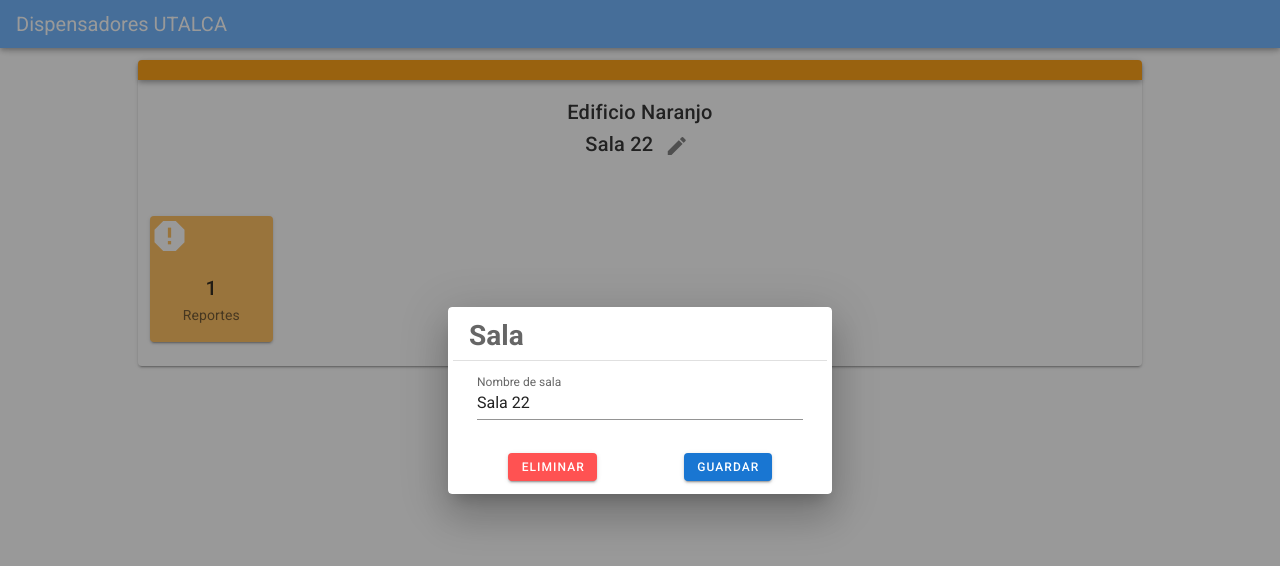
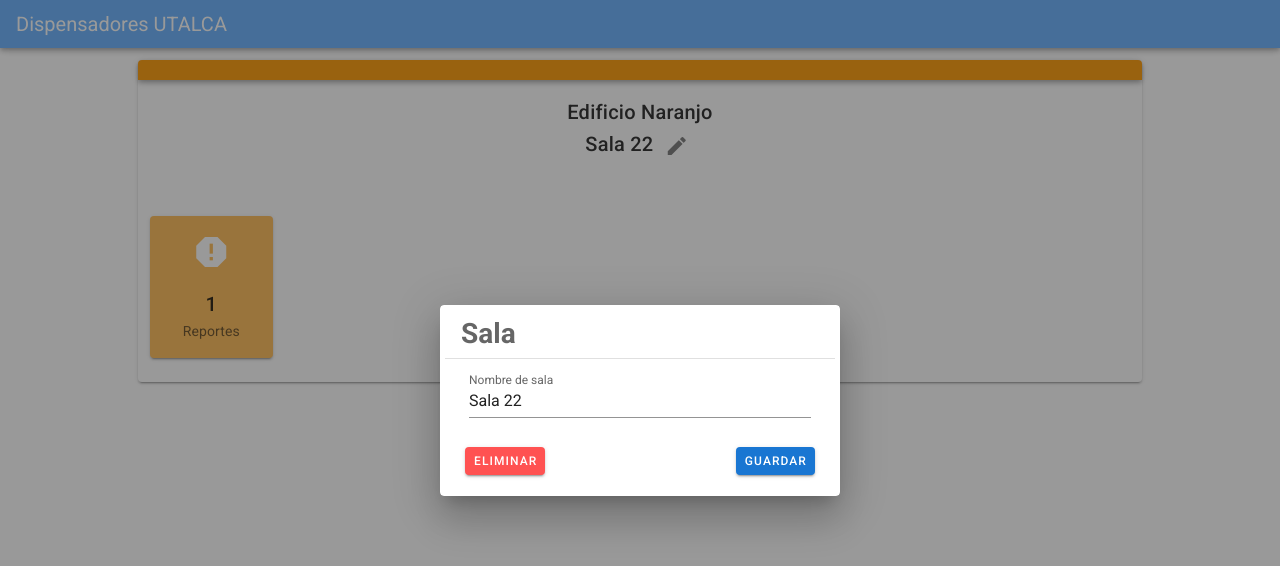
Before and after one commit to Kirikuna/gestion-g3-dispensador, a Nuxt app in the folder frontend/: page /classrooms in a window 1280 px wide. Both pictures are taken after a click on the button 676 px from the left and 146 px from the top of the page. Shown: the top 566 px of the page. Built offline with nearby package versions, Linux system fonts and the light colour scheme.

Commit message:
fix(Frontend): ClassRoomView and EditClassRoomCard

```diff
--- a/frontend/components/ClassRoomView.vue
+++ b/frontend/components/ClassRoomView.vue
@@ -3,7 +3,7 @@
     class='mx-auto'
     max-width='80%'
   >
-    <v-toolbar color=orange height='20px'/>
+    <v-toolbar :color=colorBuilding height='20px'/>
 
     <v-row>
       <v-col cols='12'>
@@ -19,18 +19,18 @@
       </v-col>
     </v-row>
 
-    <v-row>
+    <v-row >
       <v-col md='2' class='align-center pa-6'>
         <v-card min-height='80px' color='#ffba52' class='align-center'>
-          <v-icon color='white' size='40px' class='align-center'> mdi-alert-octagon </v-icon>
-          <v-card-title class='justify-center'> 1 </v-card-title>
+          <v-card-title class='justify-center'> <v-icon color='white' size='40px'> mdi-alert-octagon </v-icon> </v-card-title>
+          <v-card-title class='justify-center pt-0'> 1 </v-card-title>
           <v-card-subtitle class='text-center'> Reportes </v-card-subtitle>
         </v-card>
       </v-col>
     </v-row>
 
-    <v-dialog v-model='dialog' max-width='30%'>
-      <edit-class-room-card :class-room-name='classRoomName' @dialogAction='dialogAction'></edit-class-room-card>
+    <v-dialog v-model='dialog' min-width='400px' max-width='400px'>
+      <edit-class-room-card :class-room-name='classRoomName' @dialogAction='dialogAction'/>
     </v-dialog>
   </v-card>
 </template>
@@ -41,7 +41,8 @@ export default {
   data() {
     return {
       dialog: false,
-      classRoomName: 'Sala 22'
+      classRoomName: 'Sala 22',
+      colorBuilding: 'orange'
     }
   },
   methods: {
--- a/frontend/components/EditClassRoomCard.vue
+++ b/frontend/components/EditClassRoomCard.vue
@@ -7,7 +7,7 @@
         align="center"
         justify="space-around"
       >
-        <v-col md='12'>
+        <v-col cols='12' class='pb-0'>
 
           <v-text-field
             v-model='classRoomNameAux'
@@ -15,8 +15,14 @@
             clearable
           />
         </v-col>
-        <v-btn small color="error" @click='deleteClassRoom'> Eliminar </v-btn>
-        <v-btn small color="primary" @click='saveClassRoom'> Guardar </v-btn>
+        <v-col cols='12' class='pa-0'>
+          <v-card-actions>
+            <v-btn small color="error" @click='deleteClassRoom'> Eliminar </v-btn>
+            <v-spacer/>
+            <v-btn small color="primary" @click='saveClassRoom'> Guardar </v-btn>
+          </v-card-actions>
+        </v-col>
+
       </v-row>
     </v-card-text>
   </v-card>
```
